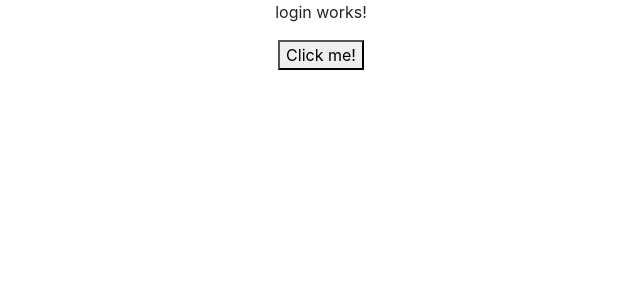
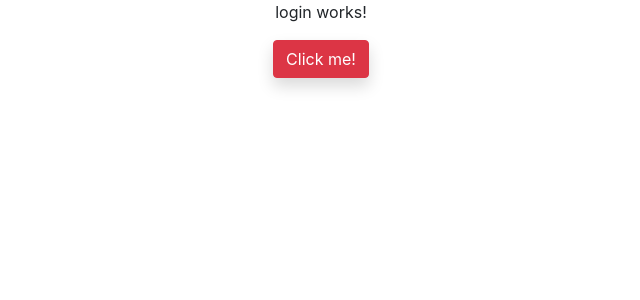
Before and after one commit to DanLeeDK/Oppifon, an Angular app in the folder oppifon/: page /login in a window 1280 px wide. Shown: the top 300 px of the page, without its empty margins (319-959 px from the left). Built offline with nearby package versions, Linux system fonts and the light colour scheme.

Commit message:
bootstrap

```diff
--- a/oppifon/src/app/login/login.component.html
+++ b/oppifon/src/app/login/login.component.html
@@ -2,4 +2,4 @@
   login works!
 </p>
 
-<button (click)="onClickMe()">Click me!</button>
+<button type="button" class="btn btn-danger shadow" (click)="onClickMe()">Click me!</button>
```
Also changed, not shown: oppifon/package.json (+8 -6 lines), 1 other file (tests, documents, lock files or other folders).
